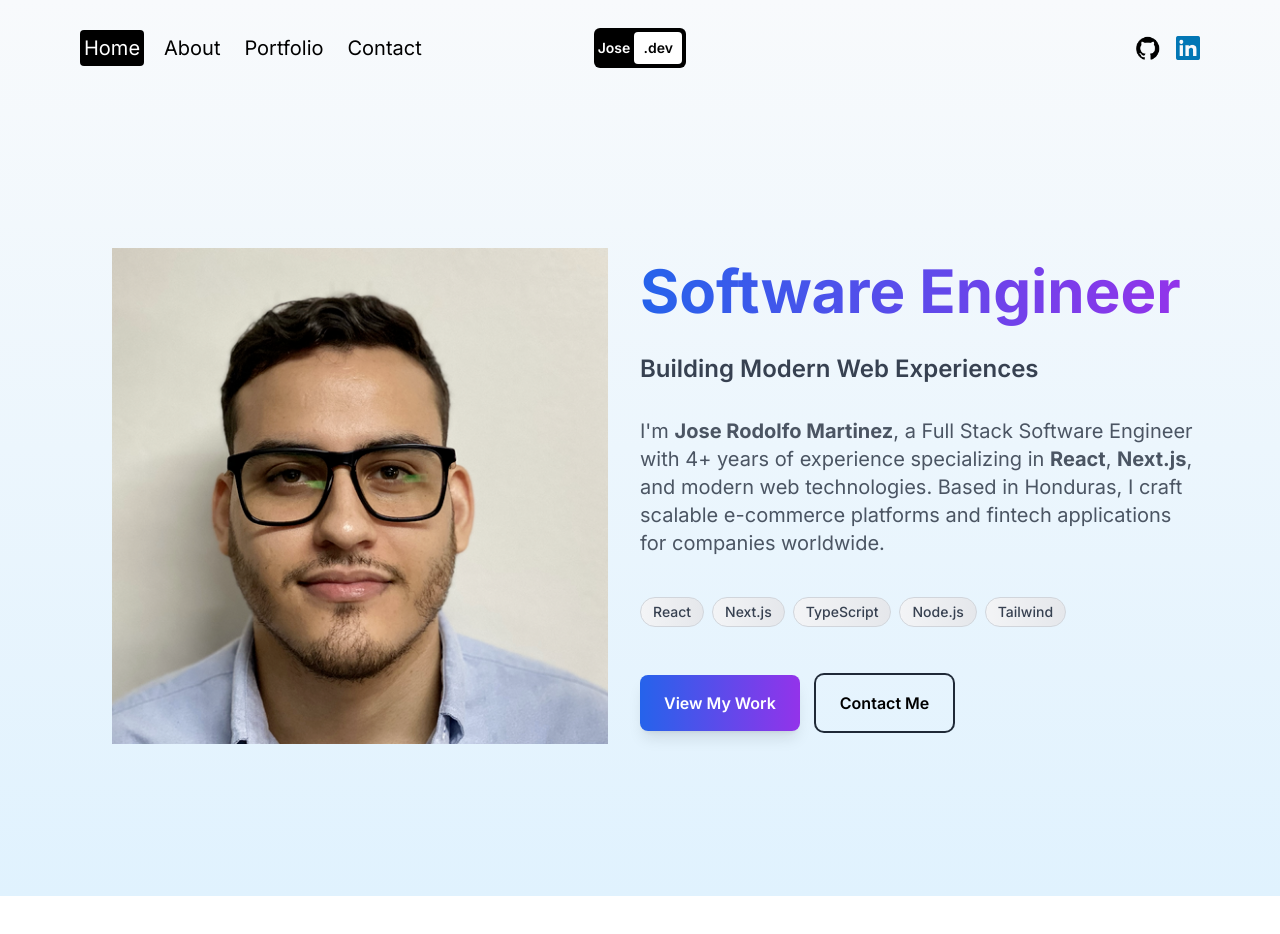
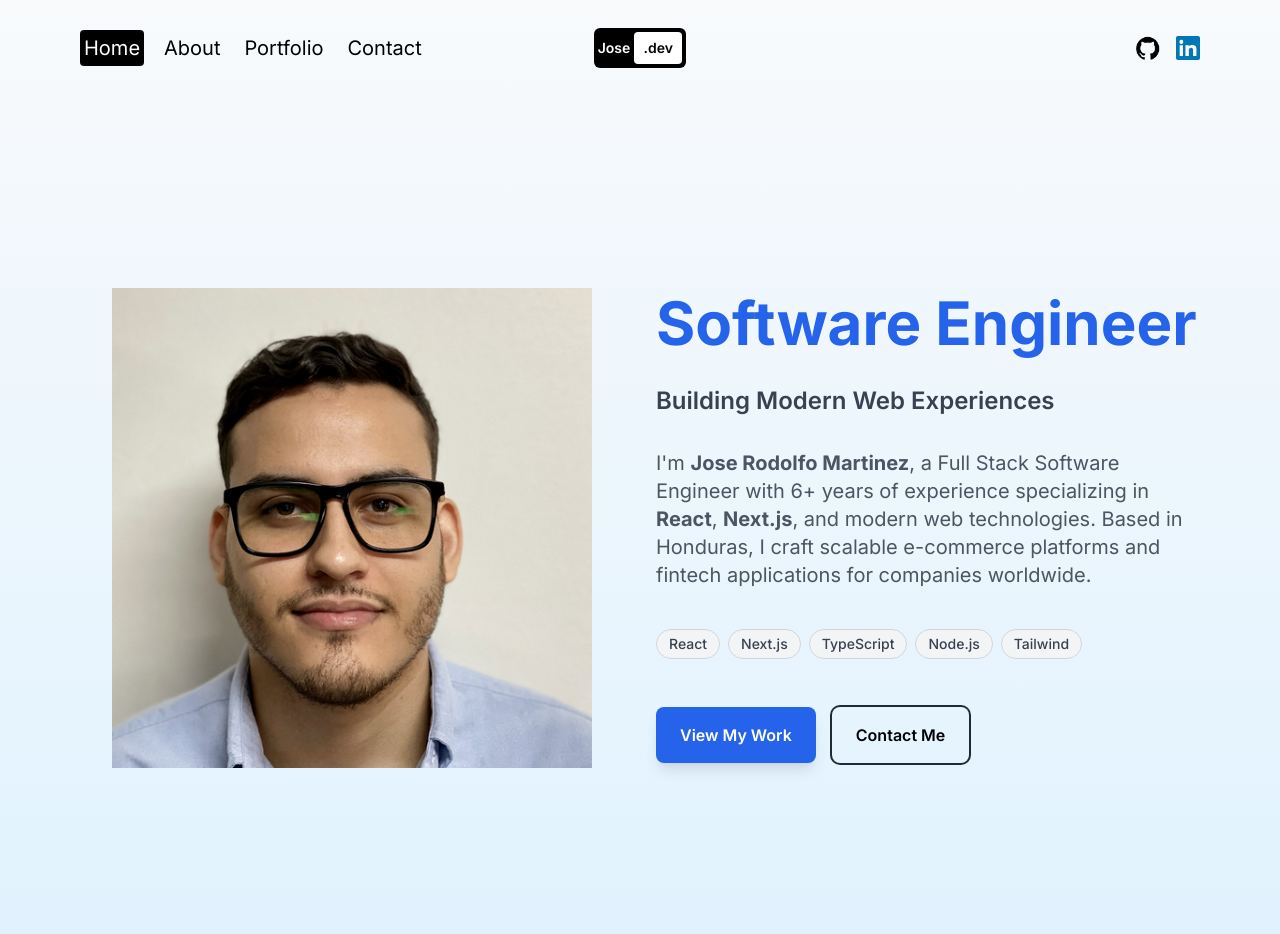
Before and after one commit to jrmart12/portafolio-next-js, a Next.js app: page / in a window 1280 px wide. Shown: the top 934 px of the page. Before the commit the page ends 896 px from the top, so only its background shows below. Built offline with nearby package versions, Linux system fonts and the light colour scheme.

Commit message:
feat: Update homepage layout and styling, enhance text content, and adjust button styles

```diff
--- a/src/app/page.jsx
+++ b/src/app/page.jsx
@@ -12,9 +12,9 @@ const Homepage = () => {
       animate={{ y: "0%" }}
       transition={{ duration: 1 }}
     >
-      <div className="min-h-screen flex flex-col lg:flex-row px-4 sm:px-8 md:px-12 lg:px-20 xl:px-30 h-[50vh]">
+      <div className="flex flex-col lg:flex-row lg:min-h-screen px-4 sm:px-8 md:px-12 lg:px-20 xl:px-30 py-8 gap-8">
         {/* Image container */}
-        <div className="h-[50vh] relative lg:h-screen lg:w-1/2">
+        <div className="h-[45vh] w-full relative lg:h-auto lg:min-h-screen lg:w-1/2">
           <Image
             src={cartoonRounded}
             alt="Jose Martinez - Software Engineer"
@@ -25,12 +25,10 @@ const Homepage = () => {
           />
         </div>
         {/* Text container */}
-        <div className="h-1/2 flex flex-col gap-8 items-start justify-center lg:h-full lg:w-1/2">
+        <div className="flex flex-col gap-8 items-start justify-center lg:w-1/2">
           {/* Title */}
           <h1 className="text-4xl md:text-6xl font-bold">
-            <span className="bg-gradient-to-r from-blue-600 to-purple-600 bg-clip-text text-transparent">
-              Software Engineer
-            </span>
+            <span className="text-blue-600">Software Engineer</span>
           </h1>
           {/* Subtitle */}
           <h2 className="text-xl md:text-2xl font-semibold text-gray-700">
@@ -39,7 +37,7 @@ const Homepage = () => {
           {/* Description */}
           <p className="md:text-xl text-gray-600 leading-relaxed">
             I&apos;m <strong>Jose Rodolfo Martinez</strong>, a Full Stack Software Engineer
-            with 4+ years of experience specializing in <strong>React</strong>, <strong>Next.js</strong>,
+            with 6+ years of experience specializing in <strong>React</strong>, <strong>Next.js</strong>,
             and modern web technologies. Based in Honduras, I craft scalable e-commerce platforms
             and fintech applications for companies worldwide.
           </p>
@@ -48,19 +46,19 @@ const Homepage = () => {
             {["React", "Next.js", "TypeScript", "Node.js", "Tailwind"].map((tech) => (
               <span
                 key={tech}
-                className="px-3 py-1 bg-gradient-to-r from-gray-100 to-gray-200 rounded-full text-sm font-medium text-gray-700 border border-gray-300"
+                className="px-3 py-1 bg-gray-100 rounded-full text-sm font-medium text-gray-700 border border-gray-300"
               >
                 {tech}
               </span>
             ))}
           </div>
           {/* Buttons */}
-          <div className="w-full flex gap-4 mt-4">
+          <div className="w-full flex flex-wrap gap-4 mt-4">
             <Link href="/portfolio">
               <motion.button
                 whileHover={{ scale: 1.05 }}
                 whileTap={{ scale: 0.95 }}
-                className="px-6 py-4 rounded-lg bg-gradient-to-r from-blue-600 to-purple-600 text-white font-semibold shadow-lg hover:shadow-xl transition-shadow"
+                className="px-6 py-4 rounded-lg bg-blue-600 hover:bg-blue-700 text-white font-semibold shadow-lg hover:shadow-xl transition-shadow"
               >
                 View My Work
               </motion.button>
```
